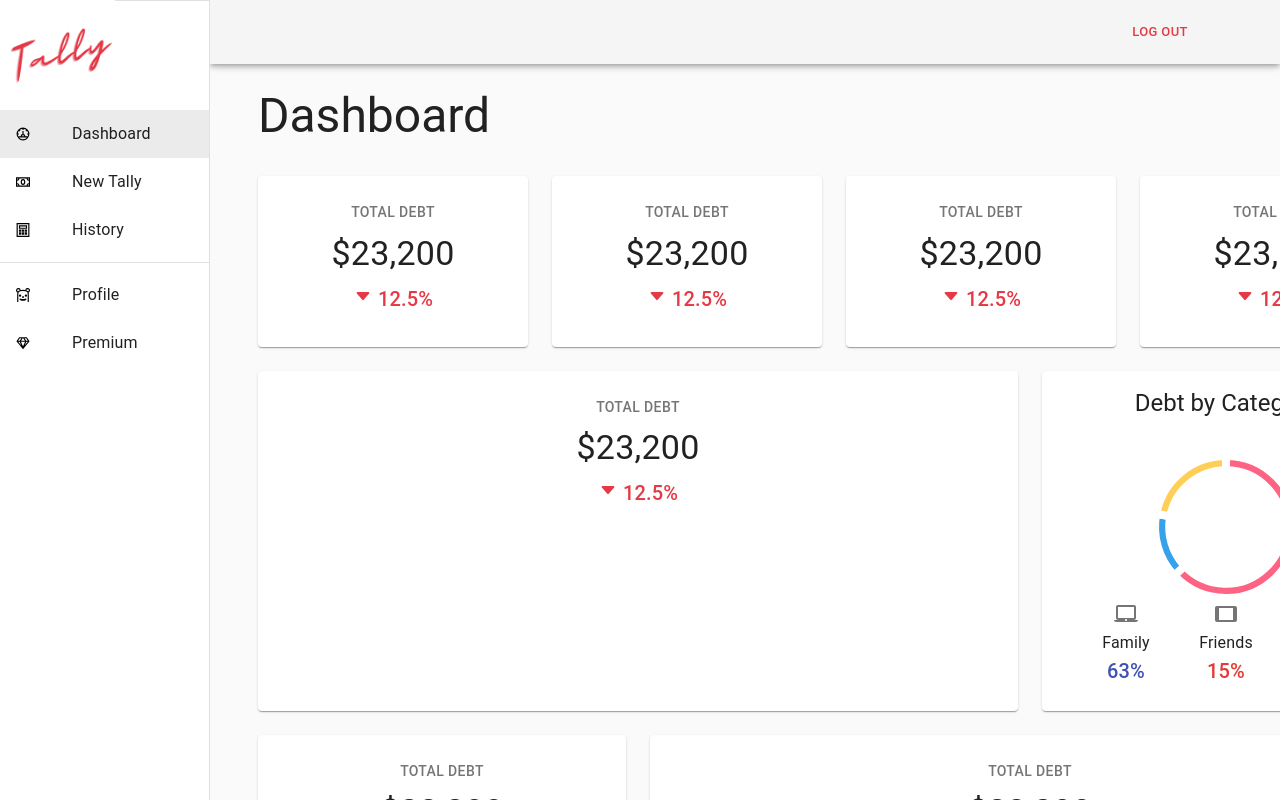
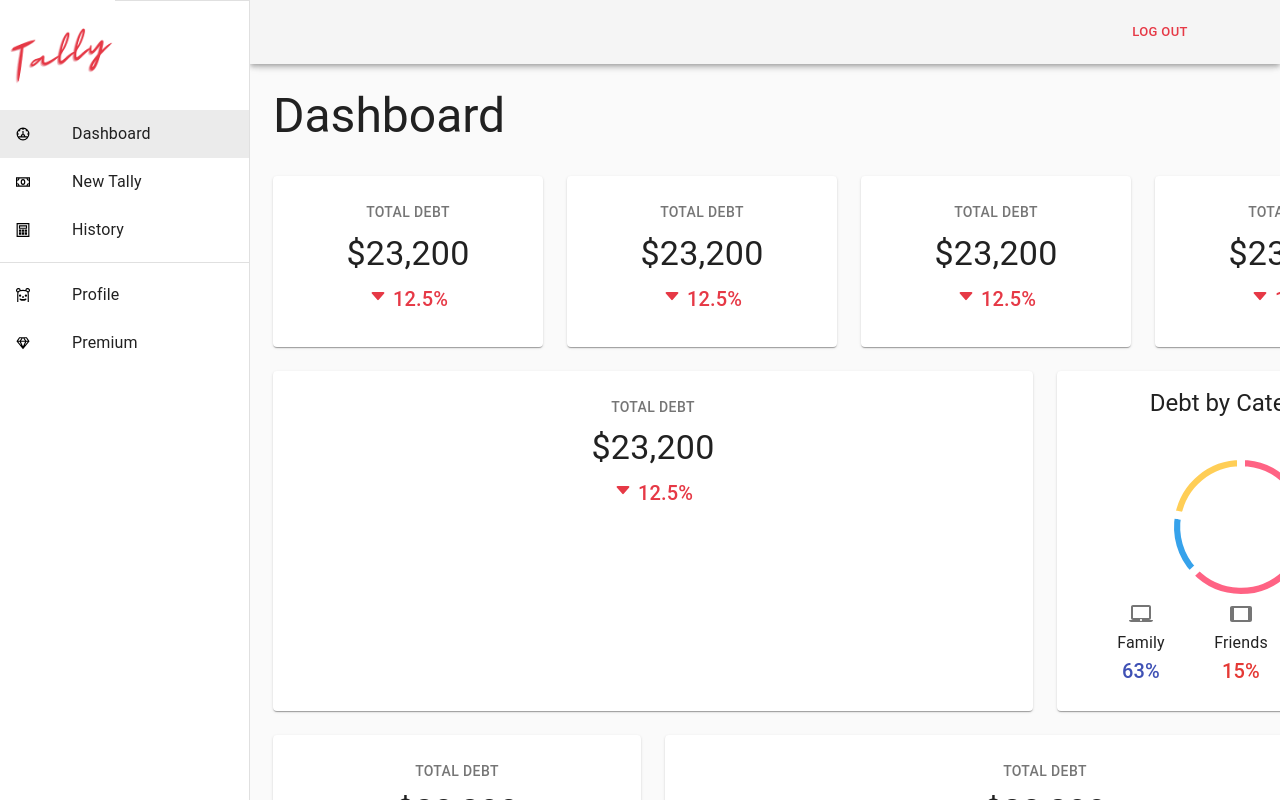
Before and after one commit to awalemandi/tally, a React (Create React App) app: page /home/dashboard in a window 1280 px wide. Shown: the top 800 px of the page. Built offline with nearby package versions, Linux system fonts and the light colour scheme.

Commit message:
decreased content margin

```diff
--- a/src/components/layout/Content.tsx
+++ b/src/components/layout/Content.tsx
@@ -12,11 +12,11 @@ import NoMatch from '../menu/NoMatch';
 const useStyles = makeStyles(theme => ({
 	root: {
 		marginLeft: theme.spacing(15),
-		flexShrink: 1,
+		flexShrink: 3,
 		width: '100%',
 		//to avoid content being covered by open drawer
 		[theme.breakpoints.up('md')]: {
-			marginLeft: drawerWidth*2,
+			marginLeft: drawerWidth+200,
 		},
 		// flexGrow: 1,
 		padding: theme.spacing(3),
--- a/src/components/layout/Navbar.tsx
+++ b/src/components/layout/Navbar.tsx
@@ -28,7 +28,7 @@ import { Omit } from '@material-ui/types';
 
 import Logo from '../../images/tally.png';
 
-export const drawerWidth: number = 210;
+export const drawerWidth: number = 250;
 
 const useStyles = makeStyles(theme => ({
 	drawer: {
```
Also changed, not shown: 1 other file (tests, documents, lock files or other folders).
